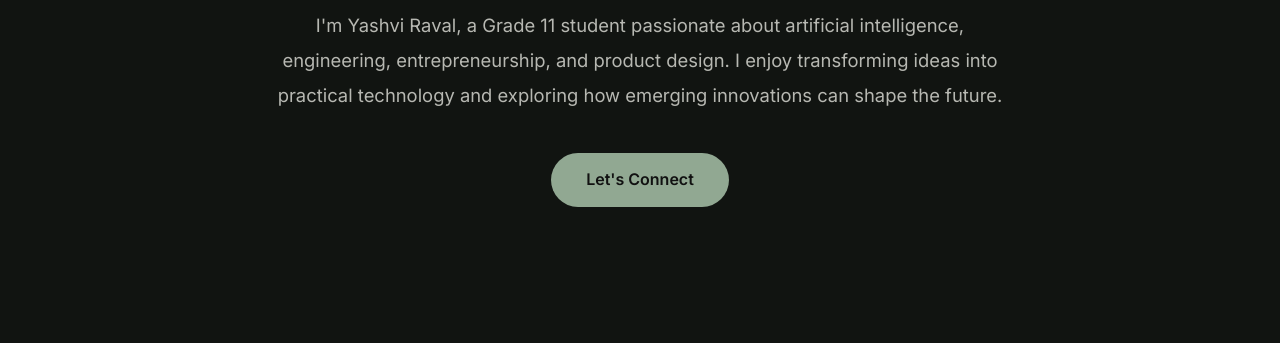
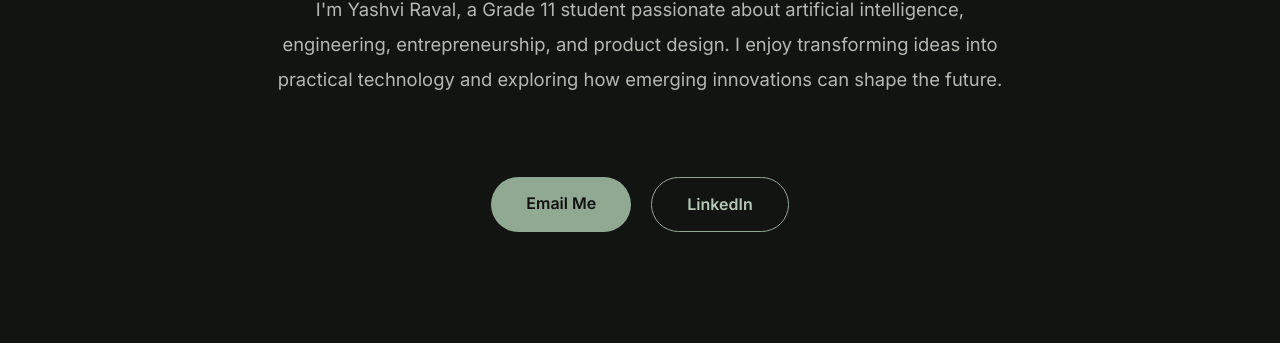
Before and after one commit to yashviraval07/Yashvi-s-Landing-Page, a plain HTML site: page index.html in a window 1280 px wide. Shown: the part 457-800 px from the top of the page. Drawn offline with nearby package versions, Linux system fonts and the light colour scheme.

Commit message:
Update contact buttons in index.html

```diff
--- a/index.html
+++ b/index.html
@@ -584,11 +584,25 @@ the future.
 
 
 
+<div style="margin-top:40px; display:flex; justify-content:center; gap:20px; flex-wrap:wrap;">
+
 <a class="button" href="mailto:yravaldxb@gmail.com">
 
-Let's Connect
+Email Me
 
 </a>
+
+
+<a class="button"
+href="https://www.linkedin.com/in/yashvi-raval-897105423?utm_source=share_via&utm_content=profile&utm_medium=member_ios"
+target="_blank"
+style="background:transparent; border:1px solid var(--sage); color:var(--sage-light);">
+
+LinkedIn
+
+</a>
+
+</div>
 
 
 </div>
```
